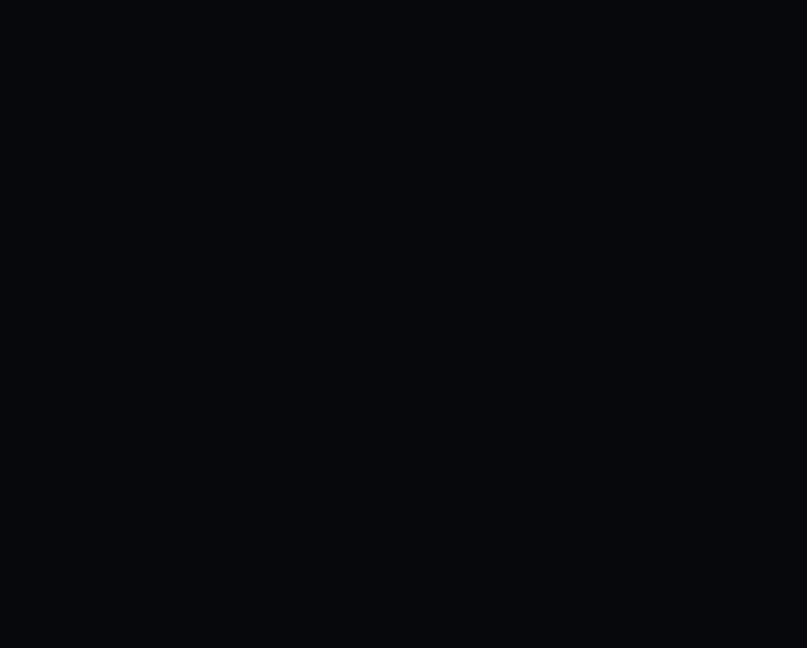
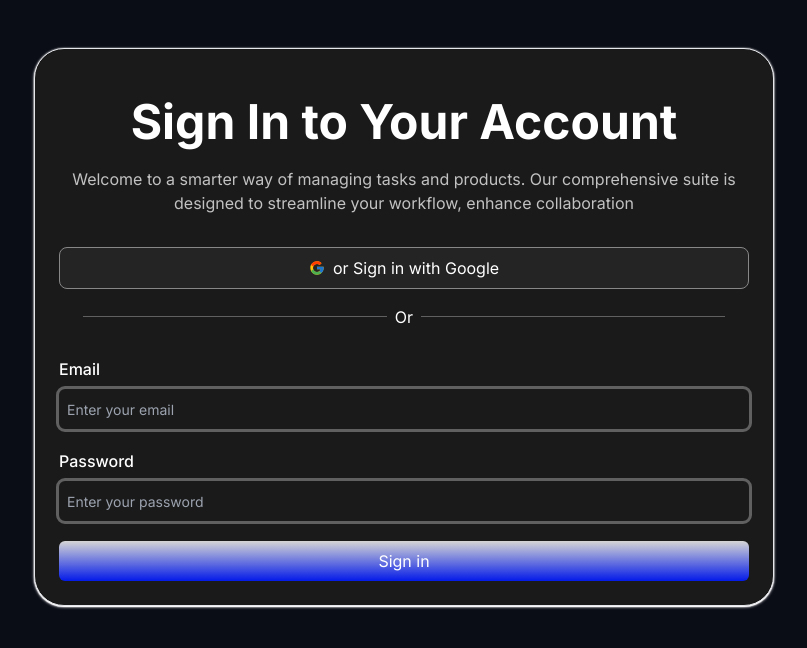
Before and after one commit to paulinasprojects/trackforce-crm, a React (Vite) app: page /sign-in in a window 1280 px wide. Shown: the top 648 px of the page, without its empty margins (236-1043 px from the left). Built offline with nearby package versions, Linux system fonts and the light colour scheme.

Commit message:
added sign in page

```diff
--- /dev/null
+++ b/src/components/common/card.tsx
@@ -0,0 +1,27 @@
+import React from "react";
+import { cn } from "../../lib/utils";
+
+const Card = React.forwardRef<
+  HTMLDivElement,
+  React.HTMLAttributes<HTMLDivElement>
+>(({ className, ...props }, ref) => (
+  <div
+    ref={ref}
+    className={cn(
+      "rounded-lg border bg-black text-white shadow-sm",
+      className
+    )}
+    {...props}
+  />
+))
+Card.displayName = "Card";
+
+const CardContent = React.forwardRef<
+  HTMLDivElement,
+  React.HTMLAttributes<HTMLDivElement>
+>(({ className, ...props }, ref) => (
+  <div ref={ref} className={cn("p-6 pt-0", className)} {...props} />
+))
+CardContent.displayName = "CardContent"
+
+export { Card, CardContent };
--- a/src/components/feature-card.tsx
+++ b/src/components/feature-card.tsx
@@ -6,10 +6,10 @@ interface Props extends React.HTMLAttributes<HTMLDivElement> {
 
 const FeatureCard = ({ title, description, imageSrc }: Props) => {
   return (
-    <div className="outline outline-[#383838] rounded-lg">
+    <div className="outline outline-[#383838] rounded-lg w-full">
       <div className="m-6">
         <img src={imageSrc} alt="" className="object-cover w-full" />
-        <p className="md:text-2xl text-lg font-medium text-start mt-6 text-white">{title}</p>
+        <p className="md:text-2xl text-[16px] font-medium text-start mt-6 text-white">{title}</p>
         <p className="text-[16px] text-[#c2c2c2] mt-4">{description}</p>
       </div>
     </div>
--- a/src/components/feature-section.tsx
+++ b/src/components/feature-section.tsx
@@ -13,7 +13,7 @@ const FeatureSection = () => {
           <button className="mt-[24px] button-gradient px-3 py-2 rounded-md w-full md:w-fit text-white">View All Features</button>
         </div>
       </div>
-      <div className="flex lg:flex-row flex-col gap-6 text-white mt-[57px]">
+      <div className="flex lg:flex-row flex-col gap-6 mt-[57px]">
         {featuresDataOne.map((feature) => (
           <FeatureCard
             key={feature.id}
@@ -23,7 +23,7 @@ const FeatureSection = () => {
           />
         ))}
       </div>
-      <div className="flex lg:flex-row flex-col gap-6 text-white mt-[24px]">
+      <div className="flex lg:flex-row flex-col gap-6 mt-[24px]">
         {featuresDataTwo.map((featuretwo) => (
           <FeatureCard key={featuretwo.id}
             title={featuretwo.title}
--- a/src/components/pricing-section.tsx
+++ b/src/components/pricing-section.tsx
@@ -8,7 +8,7 @@ const PricingSection = () => {
         <h2 className="lg:text-[48px] text-[32px] font-medium text-center  leading-[120%] text-white">Flexible Plans for Every Business</h2>
         <p className="text-[#c2c2c2] text-lg mt-6">TrackForce offers pricing plans tailored to fit your needs. Choose the plan that works best for you and <br /> start growing your customer relationships today!</p>
       </div>
-      <div className="grid xl:grid-cols-4 lg:grid-cols-2 mt-[56px] gap-6">
+      <div className="grid xl:grid-cols-4 lg:grid-cols-2 md:grid-cols-2 mt-[56px] gap-6">
         {pricingData.map((data) => (
           <PricingCard
             name={data.name}
@@ -16,6 +16,7 @@ const PricingSection = () => {
             duration={data.duration}
             description={data.description}
             price={data.price}
+            isStarter={data.isStarter}
             features={data.features}
             key={data.id}
           />
--- /dev/null
+++ b/src/components/sign-in-form.tsx
@@ -0,0 +1,92 @@
+import { z } from "zod";
+import { useForm, Controller } from "react-hook-form";
+import { zodResolver } from "@hookform/resolvers/zod";
+import { Card, CardContent } from "./common/card";
+import { FcGoogle } from "react-icons/fc";
+
+const signInSchema = z.object({
+  email: z.email().min(1, "Email is required"),
+  password: z.string().min(1, "Password is required").min(6, "Password must be at least 6 characters"),
+});
+
+const SignInForm = () => {
+  const { handleSubmit, control, formState: { errors } } = useForm<z.infer<typeof signInSchema>>({
+    resolver: zodResolver(signInSchema),
+    defaultValues: {
+      email: "",
+      password: "",
+    },
+  });
+
+  const onSubmit = async (values: z.infer<typeof signInSchema>) => {
+    console.log(values);
+  };
+
+  return (
+    <div className="bg-[#0a0c16] w-full xl:h-full h-screen">
+      <div className="xl:py-12 py-[158px]">
+        <Card className="md:w-[740px] w-[327px]  wrapper mx-auto rounded-[30px]">
+          <CardContent>
+            <div>
+              <div className="flex flex-col items-center gap-[16px] mt-[44px]">
+                <h1 className="lg:text-[48px] text-[32px] text-white font-bold text-center leading-[120%]">Sign In to Your Account</h1>
+                <span className="text-[16px] text-[#c2c2c2] text-center">Welcome to a smarter way of managing tasks and products. Our comprehensive suite is designed to streamline your workflow, enhance collaboration</span>
+                <button className="mt-[16px] inline-flex items-center justify-center gap-2 bg-[#242424] text-white border border-[#878787] px-3 py-2 rounded-lg w-full">
+                  <FcGoogle />
+                  <span className="text-white text-[16px] leading-[150%]">or Sign in with Google</span>
+                </button>
+                <div className="inline-flex items-center gap-2">
+                  <div className="h-[1px] md:w-[304px] w-[115px] bg-[#606060]" /> <span className="text-white text-[16px]">Or</span> <div className="h-[1px] md:w-[304px] w-[115px] bg-[#606060]" />
+                </div>
+              </div>
+              <div className="mt-7">
+                <form onSubmit={handleSubmit(onSubmit)} id="sign-in-form">
+                  <div className="flex flex-col gap-5">
+                    <Controller
+                      name="email"
+                      control={control}
+                      render={({ field, fieldState }) => (
+                        <div className="flex flex-col gap-2">
+                          <label htmlFor="" className="text-white text-[16px] font-medium leading-[150%]">Email</label>
+                          <input
+                            {...field}
+                            aria-invalid={fieldState.invalid}
+                            placeholder="Enter your email"
+                            autoComplete="off"
+                            className="outline outline-[#606060] bg-[#1010] rounded-md px-2 py-2 placeholder:text-sm w-full"
+                          />
+                          {errors.email && <span className="text-red-500 text-sm mt-2">{errors.email.message}</span>}
+                        </div>
+                      )}
+                    />
+                    <Controller
+                      name="password"
+                      control={control}
+                      render={({ field, fieldState }) => (
+                        <div className="flex flex-col gap-2">
+                          <label htmlFor="" className="text-white text-[16px] font-medium leading-[150%]">Password</label>
+                          <input
+                            {...field}
+                            type="password"
+                            aria-invalid={fieldState.invalid}
+                            autoComplete="current-password"
+                            placeholder="Enter your password"
+                            className="outline outline-[#606060] rounded-md bg-[#1010]  px-2 py-2 placeholder:text-sm w-full"
+                          />
+                          {errors.password && <span className="text-red-500 text-sm">{errors.password.message}</span>}
+                        </div>
+                      )}
+                    />
+                  </div>
+                  <button form="sign-in-form" className="mt-5 px-3 py-2 rounded-md w-full button-gradient text-white" type="submit">Sign in</button>
+                </form>
+              </div>
+            </div>
+          </CardContent>
+        </Card>
+      </div>
+    </div>
+  )
+}
+
+export default SignInForm
--- a/src/layout/main-layout.tsx
+++ b/src/layout/main-layout.tsx
@@ -4,9 +4,9 @@ import Header from "../components/common/header"
 
 const MainLayout = ({ children }: { children: React.ReactNode }) => {
   return (
-    <div className="">
+    <div className="main-layout">
       <Header />
-      <div className="">
+      <div className="children-container">
         {children}
       </div>
       <Footer />
--- a/src/lib/data.ts
+++ b/src/lib/data.ts
@@ -69,6 +69,7 @@ export const pricingData = [
     id: 1,
     name: "Starter Plan",
     mostPopular: false,
+    isStarter: true,
     duration: "/month",
     description: "Perfect for small businesses just getting started.",
     price: "$19",
@@ -86,6 +87,7 @@ export const pricingData = [
     id: 2,
     name: "Professional Plan",
     mostPopular: true,
+    isStarter: false,
     duration: "/month",
     description: "For growing businesses to scale their customer relationships.",
     price: "$49",
@@ -102,6 +104,7 @@ export const pricingData = [
     id: 3,
     name: "Business Plan",
     mostPopular: false,
+    isStarter: false,
     duration: "/month",
     description: "Ideal for larger teams needing more power and flexibility.",
     price: "$99",
@@ -118,6 +121,7 @@ export const pricingData = [
     id: 4,
     name: "Enterprise Plan",
     mostPopular: false,
+    isStarter: false,
     duration: "",
     description: "Tailored solutions for enterprises with complex needs.",
     price: "Contact Us",
--- a/src/pages/sign-in-page.tsx
+++ b/src/pages/sign-in-page.tsx
@@ -1,6 +1,7 @@
+import SignInForm from "../components/sign-in-form"
 const SignInPage = () => {
   return (
-    <div>SignInPage</div>
+    <SignInForm />
   )
 }
 
```
Also changed, not shown: src/components/pricing-card.tsx (+5 -4 lines), public/feature-image-4.png.
